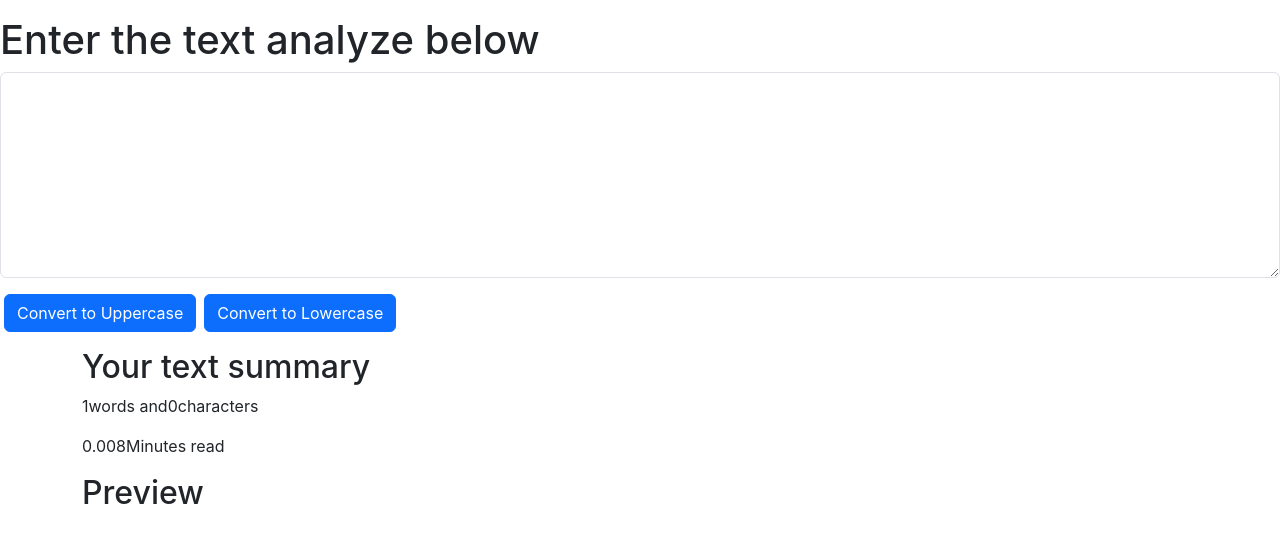
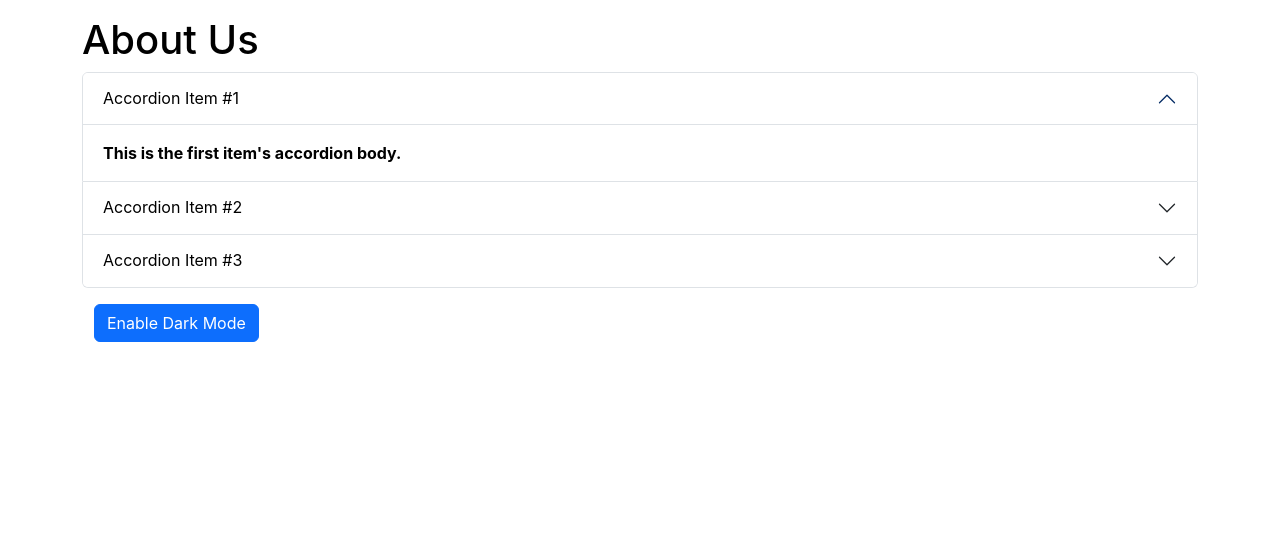
Before and after one commit to Divyam4745/React.js, a React (Create React App) app: page / in a window 1280 px wide. Shown: the top 542 px of the page. Built offline with nearby package versions, Linux system fonts and the light colour scheme.

Commit message:
Refactor App component to remove unused TextForms import and update About component usage

```diff
--- a/src/App.js
+++ b/src/App.js
@@ -1,12 +1,14 @@
 import React from 'react'
 import './App.css';
-import TextForms from './component/TextForms';
+import About from './component/About';
+// import TextForms from './component/TextForms';
 
 function App() {
   return (<>
     <div>
-    <div className="container my-3"></div>
-    <TextForms heading="Enter the text analyze below"/>
+    {/* <div className="container my-3"></div> */}
+    {/* <TextForms heading="Enter the text analyze below"/> */}
+     <About/>
     </div>
     </>
   );
--- a/src/component/TextForms.js
+++ b/src/component/TextForms.js
@@ -1,46 +1,117 @@
+// import React, { useState } from "react";
+
+// export default function TextForms(props) {
+//   const handleUpClick = () => {
+//     let newText = text.toUpperCase();
+//     setText(newText);
+//   };
+//   const handleLoClick = () => {
+//     let newText = text.toLowerCase();
+//     setText(newText);
+//   };
+//   const handleOnChange = (event) => {
+//     setText(event.target.value);
+//   };
+//   const [text, setText] = useState("");
+//   return (
+//     <>
+//       <div>
+//         <h1>{props.heading}</h1>
+//         <div className="mb-3">
+//           <textarea
+//             className="form-control"
+//             value={text}
+//             onChange={handleOnChange}
+//             id="myBox"
+//             rows="8"
+//           ></textarea>
+//         </div>
+//         <button className="btn btn-primary mx-1" onClick={handleUpClick}>
+//           Convert to Uppercase
+//         </button>
+//         <button className="btn btn-primary mx-1" onClick={handleLoClick}>
+//           Convert to Lowercase
+//         </button>
+//       </div>
+//       <div className="container my-3">
+//         <h2>Your text summary</h2>
+//         <p>
+//           {text.split(" ").length}words and{text.length}characters
+//         </p>
+//         <p>{0.008 * text.split(" ").length}Minutes read</p>
+//         <h2>Preview</h2>
+//         <p>{text}</p>
+//       </div>
+//     </>
+//   );
+// }
 import React, { useState } from "react";
 
 export default function TextForms(props) {
+  const [text, setText] = useState("");
+
+  // Convert to Uppercase
   const handleUpClick = () => {
-    let newText = text.toUpperCase();
-    setText(newText);
+    setText(text.toUpperCase());
   };
+
+  // Convert to Lowercase
   const handleLoClick = () => {
-    let newText = text.toLowerCase();
-    setText(newText);
+    setText(text.toLowerCase());
   };
+
+  // Handle Text Change
   const handleOnChange = (event) => {
     setText(event.target.value);
   };
-  const [text, setText] = useState("");
+
+  // Correct word count
+  const words = text.trim() === "" ? 0 : text.trim().split(/\s+/).length;
+
   return (
     <>
-      <div>
+      <div className="container">
         <h1>{props.heading}</h1>
+
         <div className="mb-3">
           <textarea
             className="form-control"
+            id="myBox"
+            rows="8"
             value={text}
             onChange={handleOnChange}
-            id="myBox"
-            rows="8"
           ></textarea>
         </div>
-        <button className="btn btn-primary mx-1" onClick={handleUpClick}>
+
+        <button
+          className="btn btn-primary mx-1"
+          onClick={handleUpClick}
+        >
           Convert to Uppercase
         </button>
-        <button className="btn btn-primary mx-1" onClick={handleLoClick}>
+
+        <button
+          className="btn btn-primary mx-1"
+          onClick={handleLoClick}
+        >
           Convert to Lowercase
         </button>
       </div>
+
       <div className="container my-3">
-        <h2>Your text summary</h2>
+        <h2>Your Text Summary</h2>
+
         <p>
-          {text.split(" ").length}words and{text.length}characters
+          <b>{words}</b> words and <b>{text.length}</b> characters
         </p>
-        <p>{0.008 * text.split(" ").length}Minutes read</p>
+
+        <p>
+          <b>{(0.008 * words).toFixed(2)}</b> Minutes read
+        </p>
+
         <h2>Preview</h2>
-        <p>{text}</p>
+
+        <p>{text.length > 0 ? text : "Nothing to preview!"}</p>
       </div>
     </>
   );
```
